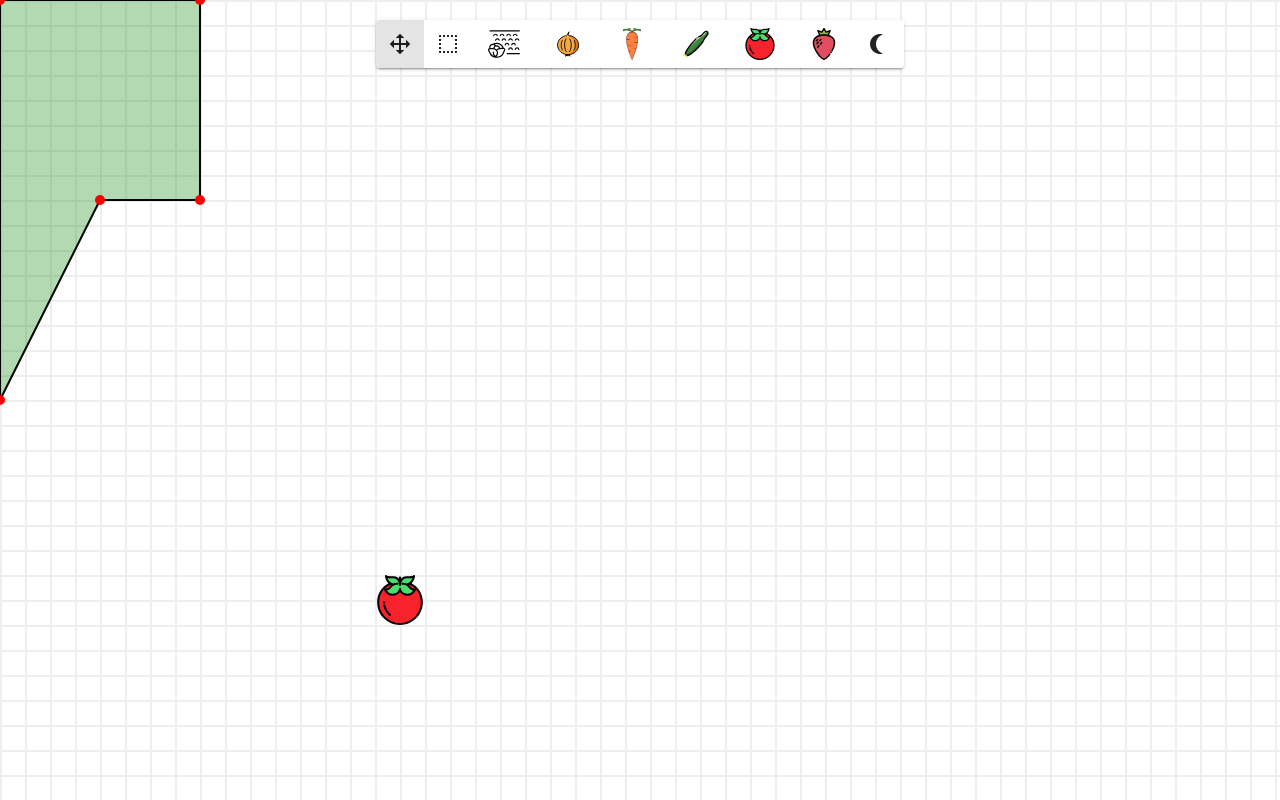
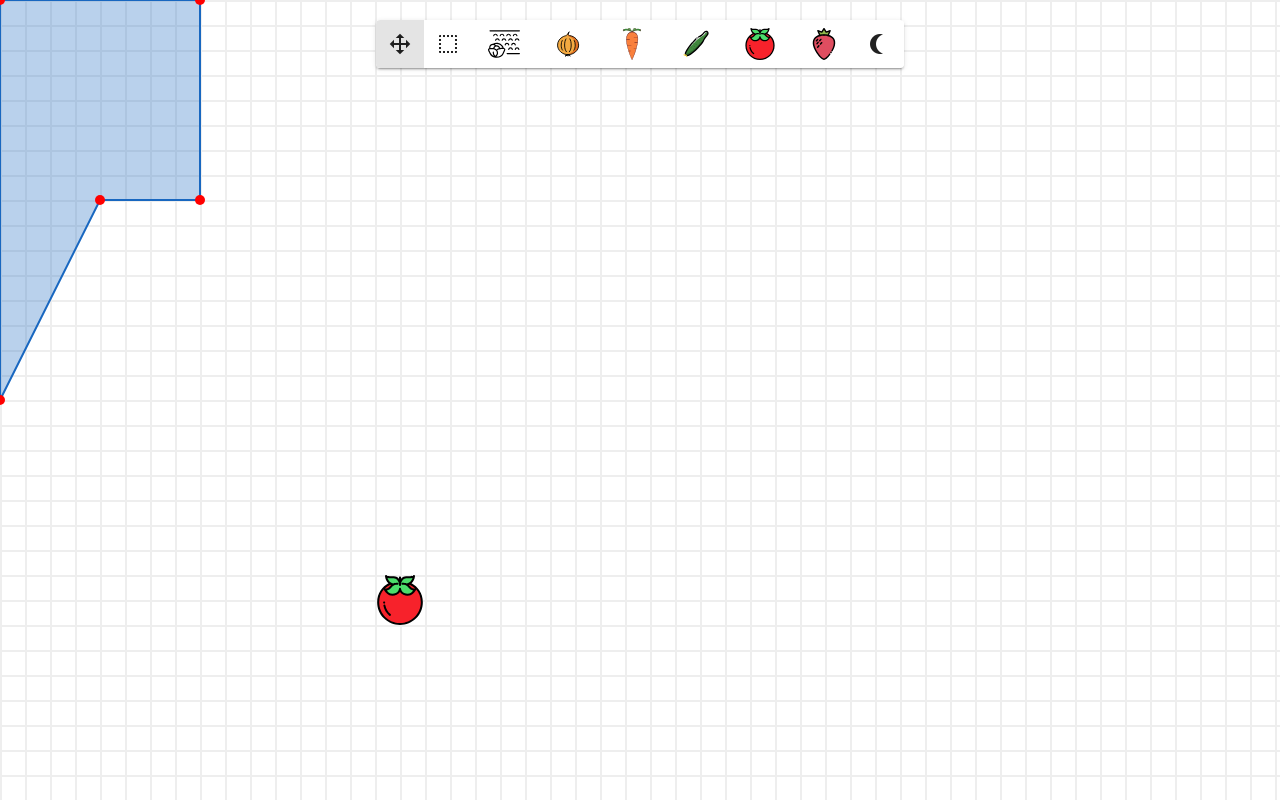
Before and after one commit to SpaceShaman/allelo, a Vue app: page / in a window 1280 px wide. Built offline with nearby package versions, Linux system fonts and the light colour scheme.

Commit message:
style(GrowingBed.vue): change fill and stroke colors to use CSS variable for better theme consistency

```diff
--- a/src/components/GrowingBed.vue
+++ b/src/components/GrowingBed.vue
@@ -52,9 +52,9 @@ const top = computed(() => {
           )
           .join(' ')
       "
-      fill="green"
+      fill="rgb(var(--v-theme-primary))"
       fill-opacity="0.3"
-      stroke="black"
+      stroke="rgb(var(--v-theme-primary))"
       stroke-width="2"
     />
     <circle
```
